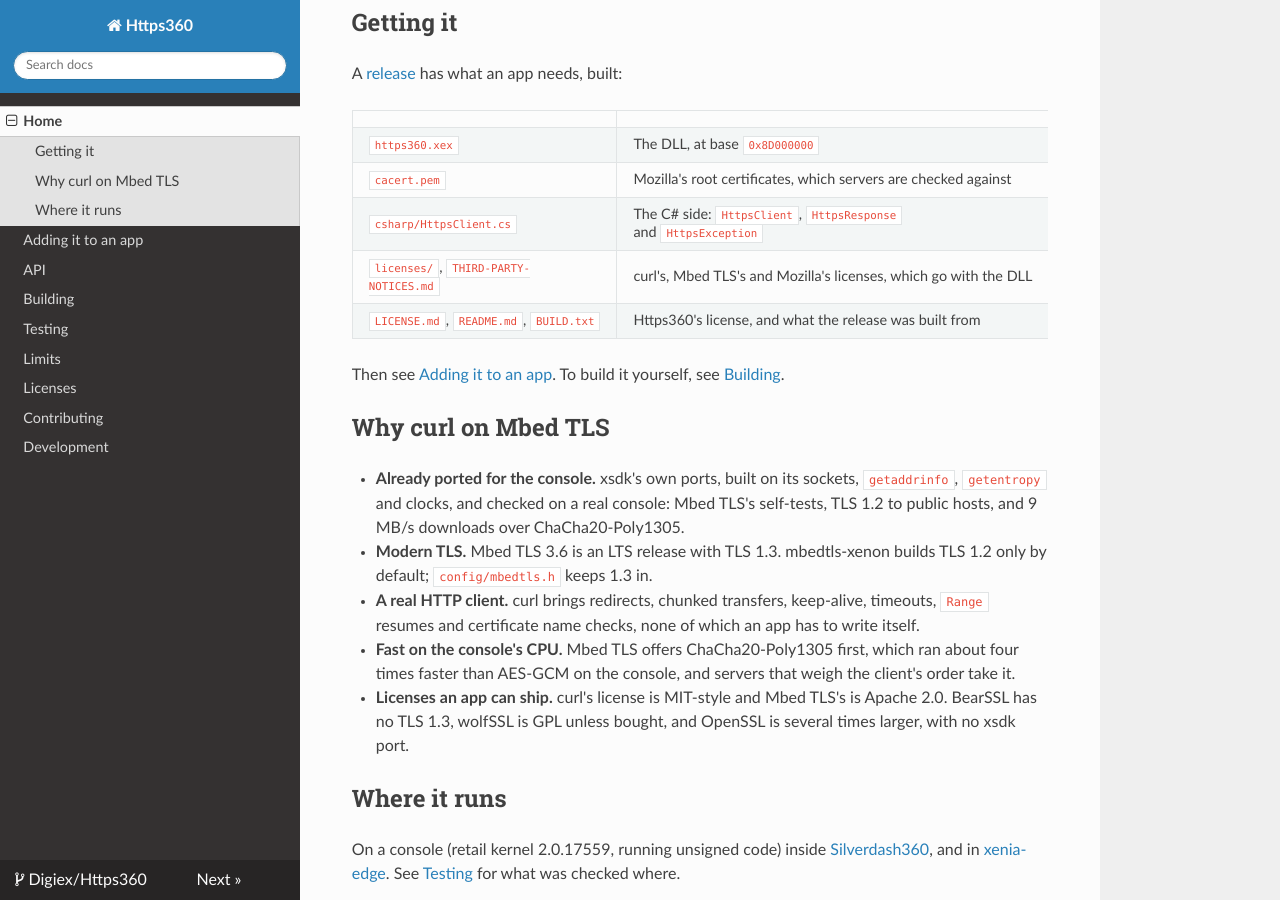
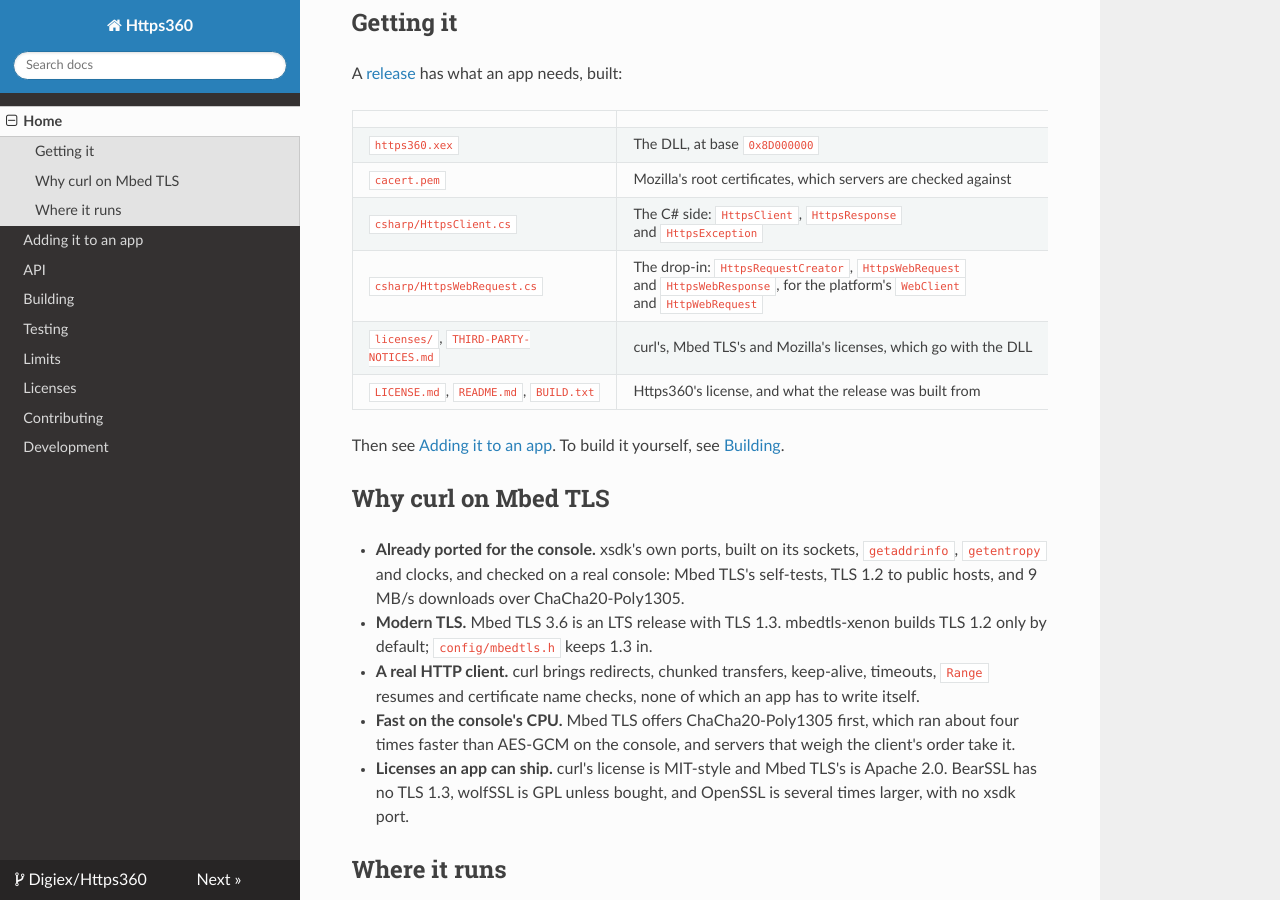
Before and after one commit to Digiex/Silverlight360.Https, an MkDocs documentation site: the page built from docs/index.md, in a window 1280 px wide and 900 px high, scrolled down 553 px. Built offline with MkDocs 1.6.1, drawn with Linux system fonts in a browser that asks for light colours; nearby versions of some CDN libraries.

Commit message:
List the drop-in among a release's files
Co-Authored-By: Claude Opus 5.5 <noreply@anthropic.com>

```diff
--- a/docs/index.md
+++ b/docs/index.md
@@ -24,6 +24,7 @@ A [release](https://github.com/Digiex/Https360/releases) has what an app needs,
 | `https360.xex` | The DLL, at base `0x8D000000` |
 | `cacert.pem` | Mozilla's root certificates, which servers are checked against |
 | `csharp/HttpsClient.cs` | The C# side: `HttpsClient`, `HttpsResponse` and `HttpsException` |
+| `csharp/HttpsWebRequest.cs` | The drop-in: `HttpsRequestCreator`, `HttpsWebRequest` and `HttpsWebResponse`, for the platform's `WebClient` and `HttpWebRequest` |
 | `licenses/`, `THIRD-PARTY-NOTICES.md` | curl's, Mbed TLS's and Mozilla's licenses, which go with the DLL |
 | `LICENSE.md`, `README.md`, `BUILD.txt` | Https360's license, and what the release was built from |
 
```
Also changed, not shown: 1 other file.
